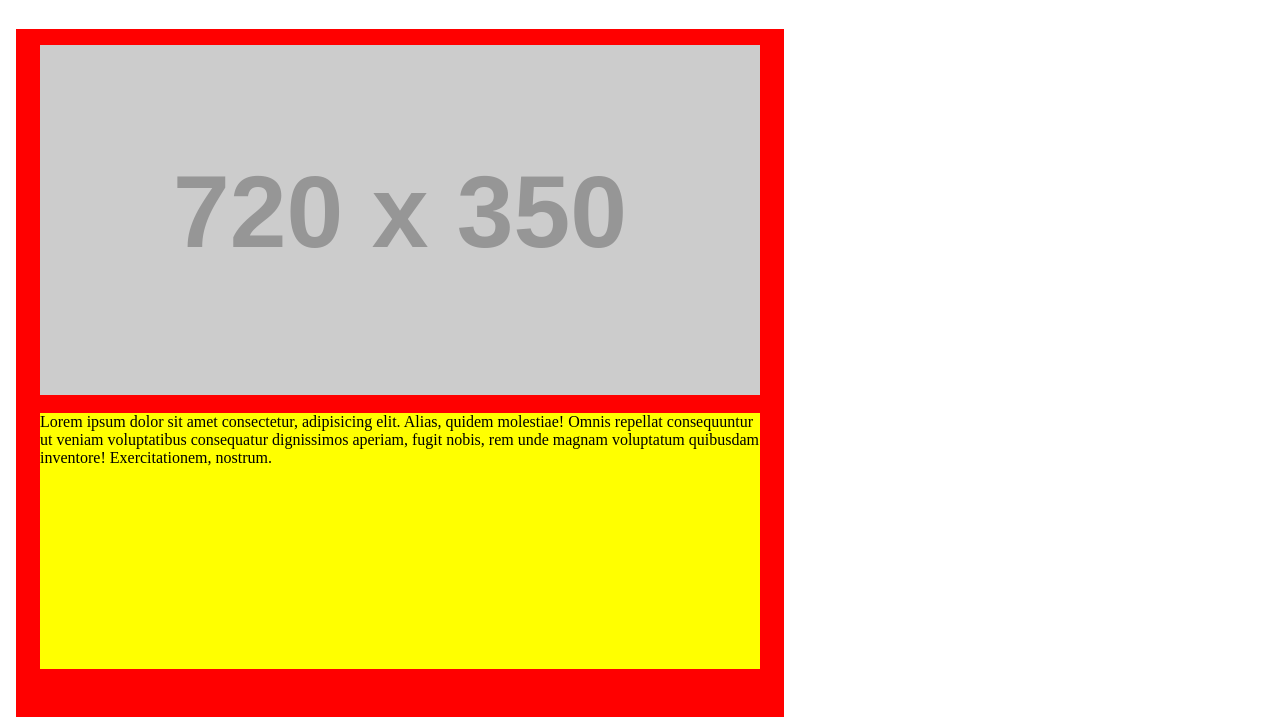
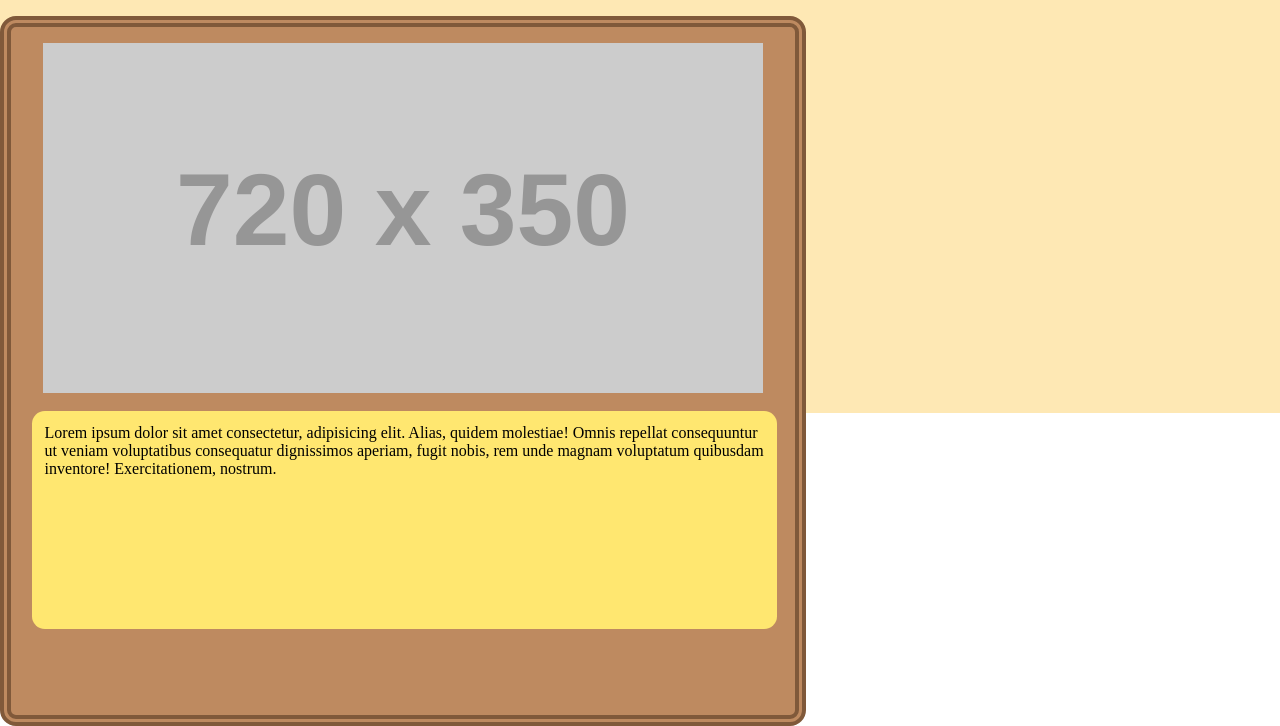
Before and after one commit to Tariq-Ashkar/Group-H-GUH24, a website: page index.html in a window 1280 px wide. Shown: the part 387-1113 px from the top of the page. Drawn offline with Linux system fonts and the light colour scheme; some packages are replaced by stand-ins of ours; placeholder pictures from the web are drawn by us.

Commit message:
adds style

```diff
--- a/index.html
+++ b/index.html
@@ -27,7 +27,7 @@
                 <div id="map-year">
                 <form onsubmit="">
                 <p>Year: <input type="number" placeholder=1900 step={1} max={}></input></p>
-                <button title="Travel through time" onclick="">Travel Through Time  </button>
+                <button id='submit-btn' title="Travel through time" onclick="">Travel Through Time  </button>
                 </form>
                 </div>
             </div>
--- a/script.js
+++ b/script.js
@@ -118,6 +118,4 @@ alert("Geocode was not successful for the following reason: " + e);
 });
 //}
 
-
-
 window.initMap = initMap;
--- a/style.css
+++ b/style.css
@@ -7,10 +7,46 @@
        * Always set the map height explicitly to define the size of the div element
        * that contains the map.
        */
-      #map {
+
+      #parent{
+        background-color: #fdd67a8f;
+        margin-top: 0;
+        padding: 0;
+        height: 100%;
+      }
+
+      input[type="number"]{
+        background-color: #dfb38e;
+        border-radius: 0.7em;
+        border: #80593a;
+        border-style: double;
+        border-width: 0.3em;
+        color:rgb(38, 38, 117);
+        font-size: 1.314159;
+        font-weight: bolder;
+        text-align: center;
+      }
+
+      #map-info{
+        padding: 0.8em;
+        margin-top: 2em;
+        background-color: #BE8A60;
+        border-radius: 20px;
+        border: #80593a;
+        border-style: double;
+        border-width: 0.5em;
+        font-size: 1.314159rem;
+        line-height: 0.5em;
+        color: #1a3b23;
+        font-weight: bolder;
+        font-family: 'Gill Sans', 'Gill Sans MT', Calibri, 'Trebuchet MS', sans-serif;
+      }
+
+
+       #map {
         display: inline-block;
         border-radius: 3em;
-        margin: 1em;
+
         vertical-align: top;
         height:23em;
         width: 40em;
@@ -26,12 +62,13 @@
       }
 
       #output{
-        background-color: red;
-        width:48em;
-        margin-left: 1em;
-        margin-top: 1em;
-        margin-bottom: 1em;
-        margin-right: 1em;
+        background-color: #BE8A60;
+        border: #80593a;
+        border-style: double;
+        border-width: 0.69em;
+        width:49em;
+        margin-top: 0.2em   ;
+        border-radius: 1em;
         vertical-align: top;
         height: 43em;
         display: inline-block;
@@ -40,25 +77,51 @@
       #imgoutput{
         background-color: blue;
         width:45em;
-        margin-left: 1.5em;
+        margin-left: 2em;
         margin-top: 1em;
         margin-bottom: 1em;
         margin-right: 1em;
         vertical-align: top;
+
         height: 21em;
         display: inline-block;
       }
 
       #txtoutput{
-        background-color: yellow;
+        background-color: rgb(255, 231, 112);
         width:45em;
-        margin-left: 1.5em;
+        height: 12em;
+        margin-left: 1.3em;
         margin-top: 1em;
         margin-bottom: 1em;
         margin-right: 1em;
+        border-radius: 0.8em;
+        padding: 0.8em;
         vertical-align: top;
-        height: 16em;
+
         display: inline-block;
+      }
+
+      #submit-btn{
+        background-color: rgb(247, 211, 81);
+        margin: auto;
+        display: block;
+        border-radius: 0.8em;
+        font-size: 1em;
+        padding-right: 0.6em;
+        padding-left: 0.6em;
+        font-weight: bolder;
+      }
+
+      #submit-btn:hover{
+        background-color: rgb(233, 194, 54);
+        margin: auto;
+        display: block;
+        border-radius: 0.8em;
+        font-size: 1em;
+        padding-right: 0.6em;
+        padding-left: 0.6em;
+        font-weight: bolder;
       }
       /* Optional: Makes the sample page fill the window. */
       html,
@@ -112,32 +175,3 @@
       input[type="button"].button-secondary:hover {
         background-color: #d2e3fc;
       }
-
-      #response-container {
-        background-color: #fff;
-        border: 0;
-        border-radius: 2px;
-        box-shadow: 0 1px 4px -1px rgba(0, 0, 0, 0.3);
-        margin: 10px;
-        padding: 0 0.5em;
-        font: 400 18px Roboto, Arial, sans-serif;
-        overflow: hidden;
-        overflow: auto;
-        max-height: 50%;
-        max-width: 90%;
-        background-color: rgba(255, 255, 255, 0.95);
-        font-size: small;
-      }
-
-      #instructions {
-        background-color: #fff;
-        border: 0;
-        border-radius: 2px;
-        box-shadow: 0 1px 4px -1px rgba(0, 0, 0, 0.3);
-        margin: 10px;
-        padding: 0 0.5em;
-        font: 400 18px Roboto, Arial, sans-serif;
-        overflow: hidden;
-        padding: 1rem;
-        font-size: medium;
-      }
```
